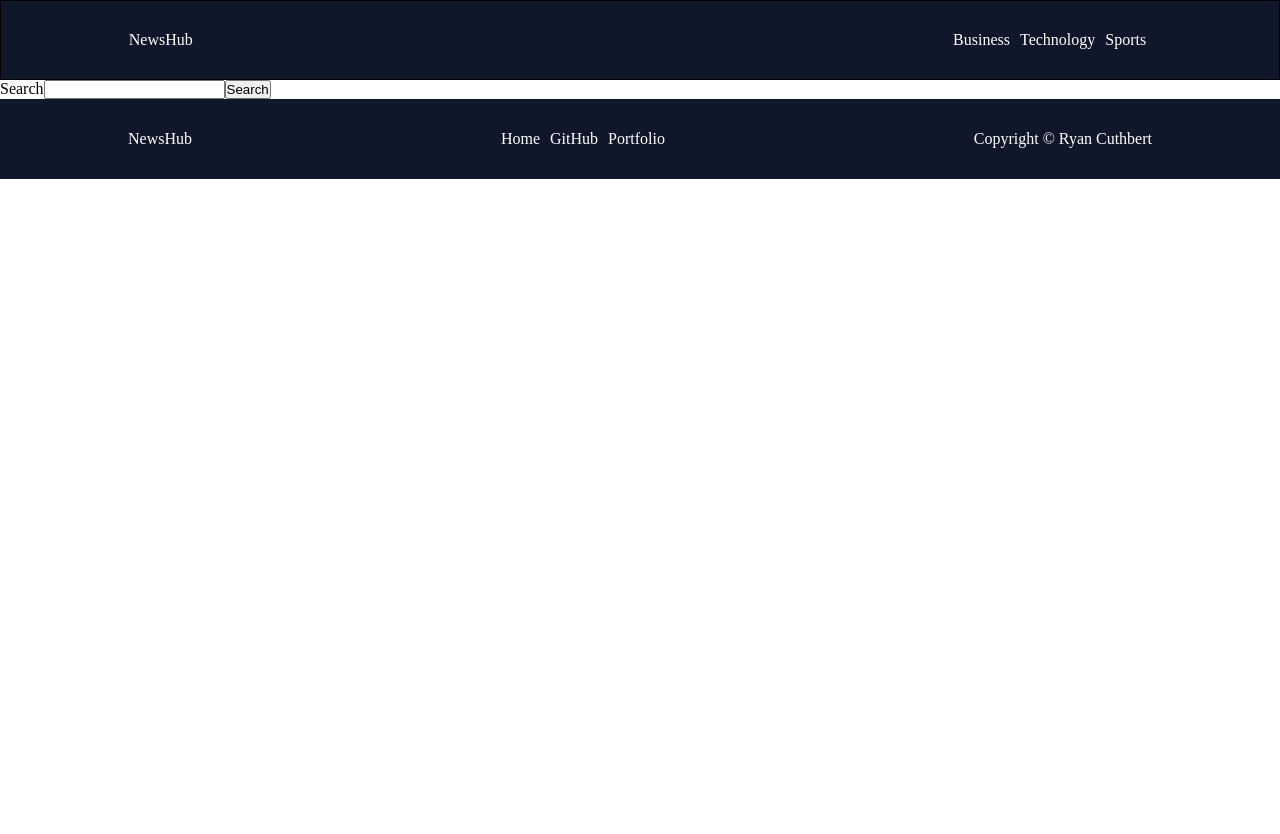
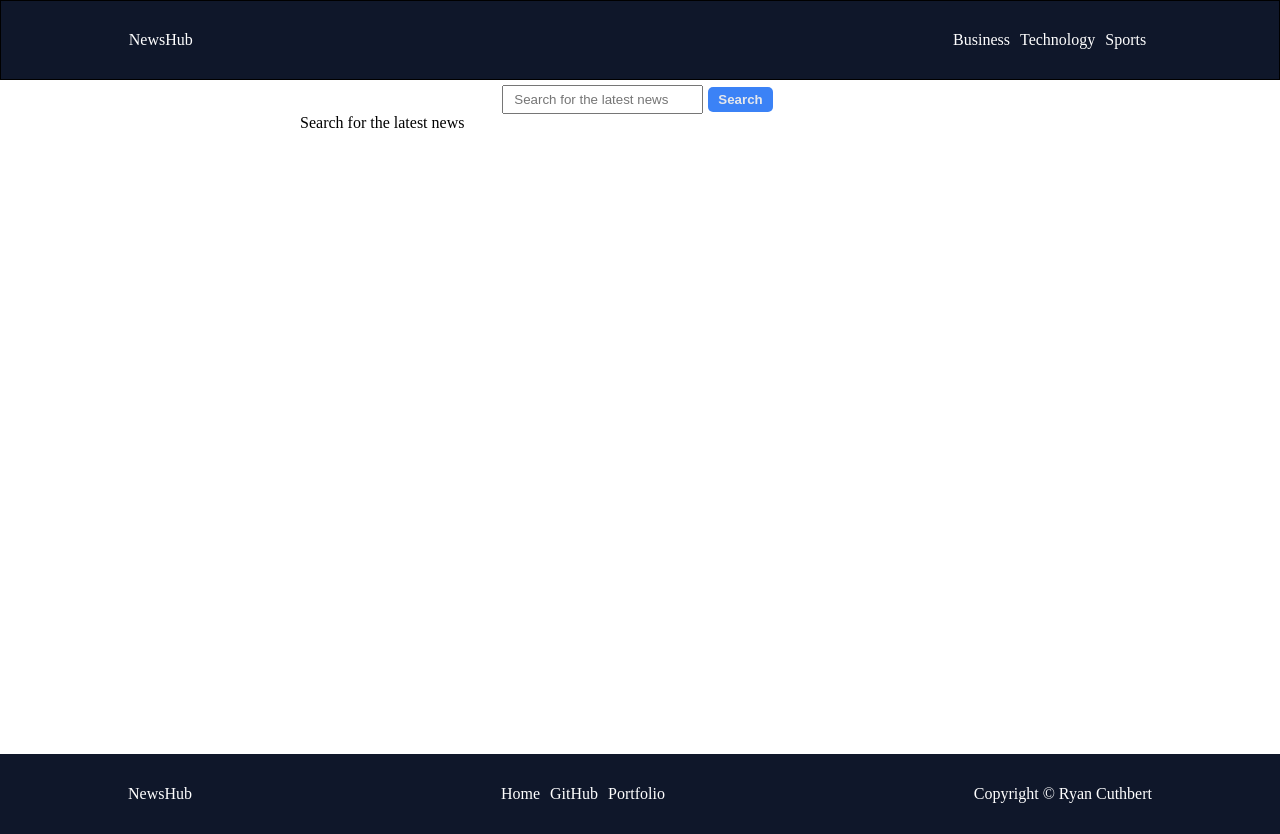
Before and after one commit to Ryan3389/news, a React (Vite) app in the folder client/: page /search in a window 1280 px wide. Before the commit the page ends 800 px from the top, so only its background shows below. Built offline with nearby package versions, Linux system fonts and the light colour scheme.

Commit message:
adjusted styles

```diff
--- a/client/src/App.css
+++ b/client/src/App.css
@@ -105,15 +105,133 @@ a {
 }
 
 /* News articles */
-.news-section {
+/* .news-section {
     display: grid;
     grid-template-columns: 1fr 1fr 1fr;
+} */
+
+.news-section {
+    height: 80vh;
+}
+
+.news-container {
+    display: grid;
+    grid-template-columns: 1fr 1fr;
+    width: 80%;
+    margin: auto;
+    gap: 7px;
 }
 
 .news-img {
-    height: 150px;
+    height: 120px;
 }
 
 .news-link {
     color: #000;
 }
+
+.news-container h3 {
+    font-size: 1.1rem;
+    /* margin-bottom: 10px; */
+    line-height: 1.5;
+    text-align: center;
+}
+
+
+.news-article {
+    display: flex;
+    flex-direction: column;
+    justify-content: center;
+    align-items: center;
+}
+
+.search-form {
+    display: flex;
+    justify-content: center;
+    width: 40%;
+    margin: auto;
+    align-items: center;
+    padding-top: 5px;
+
+}
+
+.search-form label {
+    font-size: 1.2rem;
+
+}
+
+.search-form input[type="text"] {
+    padding: 5px 10px;
+}
+
+.search-form input[type="submit"] {
+    padding: 5px 10px;
+    background-color: var(--btn-color);
+    border: none;
+    color: var(--light-gray);
+    font-weight: bold;
+    border-radius: 5px;
+    margin: 0 5px;
+    cursor: pointer;
+}
+
+.search-form input[type="submit"]:hover {
+    background-color: var(--btn-hover);
+    transition: 0.3s;
+}
+
+.search-form input[type="submit"]:active {
+    background-color: var(--btn-active);
+}
+
+
+.search-cta {
+    text-align: center;
+}
+
+/* .news-container .news-link {
+    margin-bottom: 5px;
+} */
+
+/* Media Querries */
+
+@media only screen and (max-width: 700px) {
+
+    footer a,
+    p {
+        font-size: 0.8rem;
+    }
+
+    .hero-cta h1 {
+        font-size: 1.8rem
+    }
+
+    .hero-cta p {
+        font-size: 1.3rem
+    }
+
+    .hero-search-btn {
+        padding: 8px 16px;
+        font-size: 1rem;
+    }
+}
+
+@media only screen and (max-width: 1000px) {
+    .news-img {
+        height: 90px;
+    }
+
+    .news-container h3 {
+        font-size: 0.9rem;
+    }
+}
+
+@media only screen and (max-width: 800px) {
+    .news-img {
+        height: 80px;
+    }
+
+    .news-container h3 {
+        font-size: 0.7rem
+    }
+}
--- a/client/src/components/NewsCard.jsx
+++ b/client/src/components/NewsCard.jsx
@@ -1,9 +1,8 @@
 function NewsCard({ title, desc, newsLink, img, index }) {
     return (
-        <article key={index}>
+        <article key={index} className="news-article">
             <h3>{title}</h3>
             <img src={img} alt={title} className="news-img" />
-            <p>{desc}</p>
             <a href={newsLink} className="news-link">
                 <p>Read more</p>
             </a>
--- a/client/src/pages/NewsPage.jsx
+++ b/client/src/pages/NewsPage.jsx
@@ -17,13 +17,13 @@ function NewsPage() {
                 }
 
                 const data = await response.json()
-                const topResults = data.results.articles.slice(0, 9)
+                const topResults = data.results.articles.slice(0, 6)
                 const updateNewsState = topResults.map(article => ({
                     title: article.title,
-                    desc: article.description,
                     newsLink: article.url,
                     img: article.urlToImage
                 }))
+
 
                 console.log(updateNewsState)
                 setNewsState(updateNewsState)
@@ -36,15 +36,17 @@ function NewsPage() {
 
     return (
         <section className="news-section">
+            <div className="news-container">
                 {newsState.map((article, index) => (
                     <NewsCard
                         title={article.title}
                         img={article.img}
-                    desc={article.desc}
                         newsLink={article.newsLink}
                         key={index}
                     />
                 ))}
+
+            </div>
         </section>
     )
 }
--- a/client/src/pages/SearchPage.jsx
+++ b/client/src/pages/SearchPage.jsx
@@ -5,6 +5,8 @@ function SearchPage() {
         searchTerm: ""
     })
     const [newsState, setNewsState] = useState([])
+
+    console.log(newsState.length)
     const handleChange = (e) => {
         const { name, value } = e.target
         setFormState({
@@ -30,7 +32,7 @@ function SearchPage() {
             }
 
             const data = await response.json()
-            const topResults = data.results.articles.slice(0, 9)
+            const topResults = data.results.articles.slice(0, 6)
             const updateNewsState = topResults.map(article => ({
                 title: article.title,
                 img: article.urlToImage,
@@ -46,31 +48,43 @@ function SearchPage() {
     return (
 
         <>
-            <form onSubmit={handleFormSubmit}>
-                <label htmlFor="searchTerm">Search</label>
+            <form onSubmit={handleFormSubmit} className="search-form">
+                {/* <label htmlFor="searchTerm">Search</label> */}
                 <input
                     type="text"
                     name="searchTerm"
                     id="searchTerm"
                     onChange={handleChange}
                     aria-label="Search"
+                    placeholder="Search for the latest news"
                 />
                 <input type="submit" value="Search" />
             </form>
 
             <section className="news-section">
-                {newsState.map((article, index) => (
+                <div className="news-container">
+                    {newsState.length === 0 ? <p className="search-cta">Search for the latest news</p> : newsState.map((article, index) => (
                         <NewsCard
                             title={article.title}
                             img={article.img}
                             newsLink={article.newsLink}
-                        desc={article.description}
                             key={index}
                         />
                     ))}
+
+                </div>
             </section>
         </>
     )
 }
 
 export default SearchPage
+//  {newsState.map((article, index) => (
+//     <NewsCard
+//         title={article.title}
+//         img={article.img}
+//         newsLink={article.newsLink}
+//         desc={article.description}
+//         key={index}
+//     />
+// ))}
```
Lines whose indentation alone changed are shown as unchanged.
